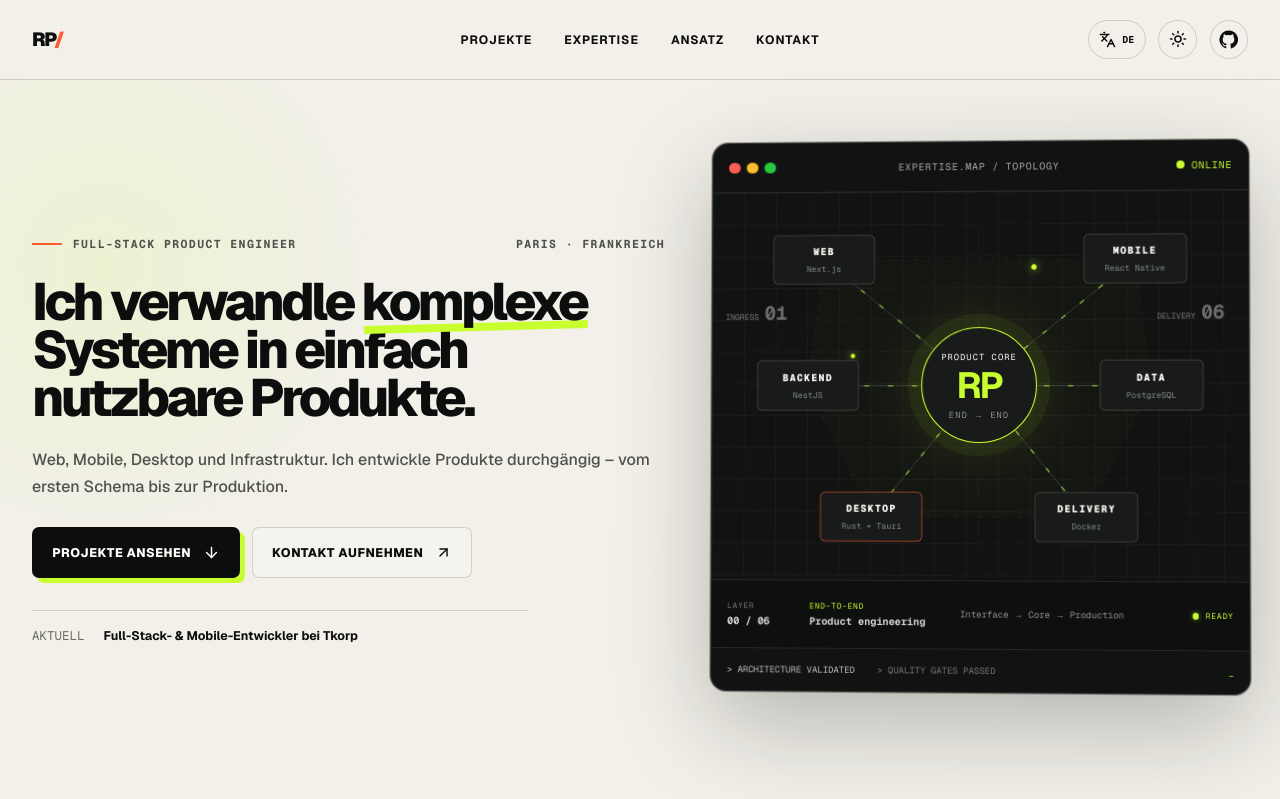
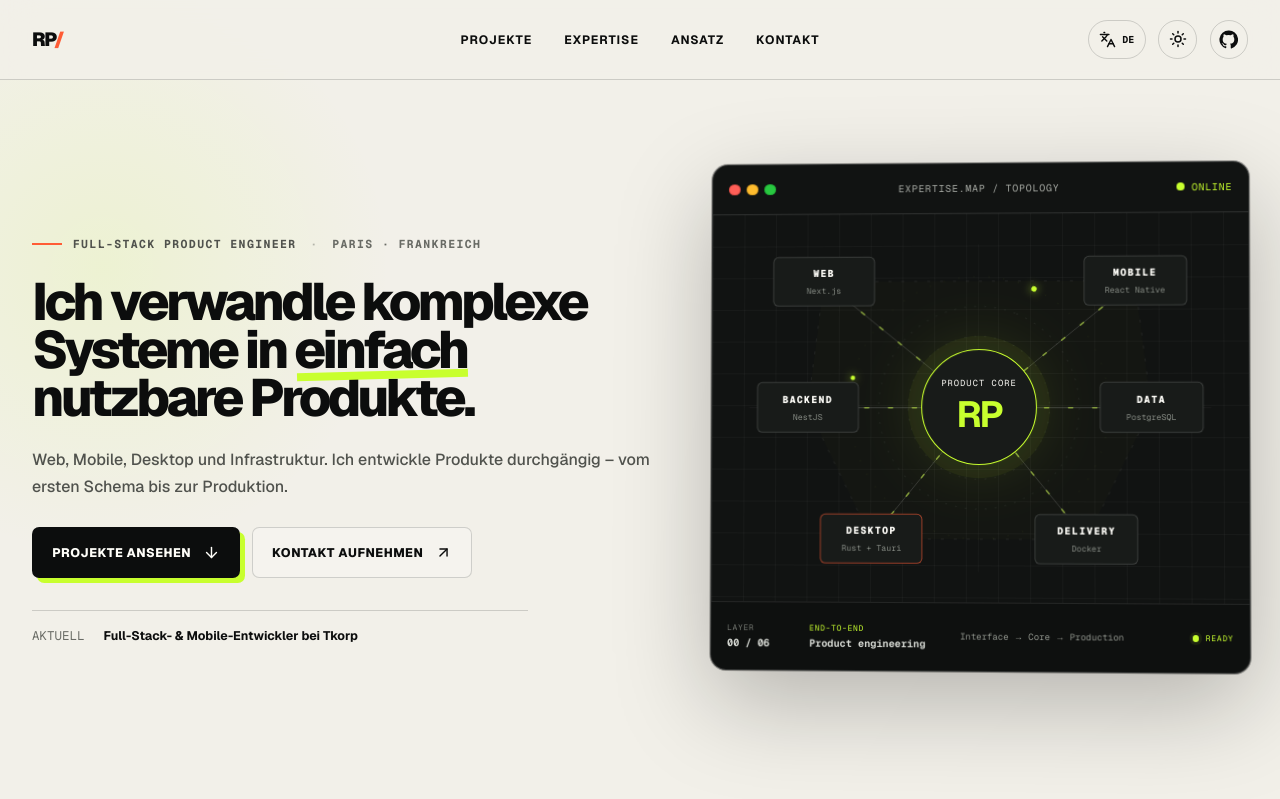
Before and after one commit to raphplt/raph-portfolio, a Next.js app: page /de in a window 1280 px wide. Shown: the top 799 px of the page. Built offline with nearby package versions, Linux system fonts and the light colour scheme.

Commit message:
Correction de l'affichage

```diff
--- a/app/globals.css
+++ b/app/globals.css
@@ -52,7 +52,11 @@ html {
 body {
   margin: 0;
   background:
-    radial-gradient(circle at 8% 4%, rgba(200, 255, 46, 0.12), transparent 18rem),
+    radial-gradient(
+      circle at 8% 4%,
+      rgba(200, 255, 46, 0.12),
+      transparent 18rem
+    ),
     var(--paper);
   color: var(--text);
   font-family: var(--font-sans), Arial, sans-serif;
@@ -329,8 +333,7 @@ html[data-theme="dark"] .theme-moon {
 .eyebrow {
   display: flex;
   align-items: center;
-  justify-content: space-between;
-  max-width: 52rem;
+  gap: 0.85rem;
   margin: 0 0 1.7rem;
   color: var(--copy);
   font-family: var(--font-mono), monospace;
@@ -352,8 +355,20 @@ html[data-theme="dark"] .theme-moon {
   content: "";
 }
 
+.eyebrow span:last-child {
+  display: inline-flex;
+  align-items: center;
+  gap: 0.85rem;
+  color: var(--muted);
+}
+
+.eyebrow span:last-child::before {
+  opacity: 0.45;
+  content: "·";
+}
+
 .hero h1 {
-  max-width: 52rem;
+  max-width: 44rem;
   margin: 0;
   font-size: clamp(3.55rem, 5.15vw, 6.35rem);
   font-weight: 760;
@@ -468,16 +483,34 @@ html[data-theme="dark"] .theme-moon {
   min-width: 0;
 }
 
+/* La carte est toujours sombre. En thème clair elle se détache du papier
+   toute seule ; en thème sombre il faut la remonter au-dessus du fond de page
+   (--paper: #101110) pour qu'elle reste lisible comme une fenêtre posée. */
 .system-map {
+  --map-bg: #111312;
+  --map-grid: rgba(255, 255, 255, 0.032);
+  --map-node: #181b19;
+  --map-node-active: #1d211b;
+  --map-border: rgba(255, 255, 255, 0.15);
+  --map-shadow: 0 2rem 6rem rgba(0, 0, 0, 0.25), 0 0 0 1px rgba(0, 0, 0, 0.3);
+
   overflow: hidden;
-  border: 1px solid rgba(255, 255, 255, 0.15);
+  border: 1px solid var(--map-border);
   border-radius: 1rem;
-  background: #111312;
-  box-shadow:
-    0 2rem 6rem rgba(0, 0, 0, 0.25),
-    0 0 0 1px rgba(0, 0, 0, 0.3);
+  background: var(--map-bg);
+  box-shadow: var(--map-shadow);
   color: var(--white);
   transform: perspective(1200px) rotateY(-2deg) rotateX(1deg);
+}
+
+html[data-theme="dark"] .system-map {
+  --map-bg: #1a1d1a;
+  --map-grid: rgba(255, 255, 255, 0.045);
+  --map-node: #262a25;
+  --map-node-active: #2f342d;
+  --map-border: rgba(255, 255, 255, 0.24);
+  --map-shadow:
+    0 1.5rem 4rem rgba(0, 0, 0, 0.55), 0 0 0 1px rgba(255, 255, 255, 0.05);
 }
 
 .system-bar {
@@ -581,9 +614,9 @@ html[data-theme="dark"] .theme-moon {
   aspect-ratio: 1.38;
   min-width: 0;
   background:
-    linear-gradient(rgba(255, 255, 255, 0.032) 1px, transparent 1px),
-    linear-gradient(90deg, rgba(255, 255, 255, 0.032) 1px, transparent 1px),
-    #111312;
+    linear-gradient(var(--map-grid) 1px, transparent 1px),
+    linear-gradient(90deg, var(--map-grid) 1px, transparent 1px),
+    var(--map-bg);
   background-size: 32px 32px;
 }
 
@@ -693,8 +726,7 @@ html[data-theme="dark"] .theme-moon {
 
 .system-map.is-paused .link-flow,
 .system-map.is-paused .orbit,
-.system-map.is-paused .orbit-packet,
-.system-map.is-paused .log-cursor {
+.system-map.is-paused .orbit-packet {
   animation-play-state: paused;
 }
 
@@ -703,8 +735,8 @@ html[data-theme="dark"] .theme-moon {
   position: absolute;
   display: grid;
   padding: 0;
-  border: 1px solid rgba(255, 255, 255, 0.15);
-  background: #181b19;
+  border: 1px solid var(--map-border);
+  background: var(--map-node);
   color: inherit;
   cursor: pointer;
   font: inherit;
@@ -716,7 +748,9 @@ html[data-theme="dark"] .theme-moon {
   left: 50%;
   width: 7rem;
   height: 7rem;
-  grid-template-rows: 1fr auto 1fr;
+  grid-template-rows: auto auto;
+  align-content: center;
+  gap: 0.15rem;
   padding: 0.85rem 0.45rem;
   border-color: rgba(200, 255, 46, 0.62);
   border-radius: 50%;
@@ -755,12 +789,7 @@ html[data-theme="dark"] .theme-moon {
 }
 
 .system-center .center-kicker {
-  align-self: end;
   color: var(--white);
-}
-
-.system-center span:last-child {
-  align-self: start;
 }
 
 .system-node {
@@ -784,7 +813,7 @@ html[data-theme="dark"] .theme-moon {
 .system-node.is-active {
   z-index: 2;
   border-color: var(--signal);
-  background: #1d211b;
+  background: var(--map-node-active);
   box-shadow: 0 0 1.8rem rgba(200, 255, 46, 0.09);
   transform: translate(-50%, calc(-50% - 3px));
 }
@@ -846,31 +875,6 @@ html[data-theme="dark"] .theme-moon {
   --node-y: 83.721%;
 }
 
-.system-readout {
-  position: absolute;
-  display: flex;
-  align-items: baseline;
-  gap: 0.35rem;
-  color: #747871;
-  font-family: var(--font-mono), monospace;
-  font-size: 0.5rem;
-}
-
-.system-readout strong {
-  color: rgba(255, 255, 255, 0.38);
-  font-size: 1.2rem;
-}
-
-.readout-left {
-  top: 28%;
-  left: 2.5%;
-}
-
-.readout-right {
-  top: 28%;
-  right: 4.5%;
-}
-
 .system-inspector {
   display: grid;
   min-height: 4.25rem;
@@ -928,29 +932,6 @@ html[data-theme="dark"] .theme-moon {
   border-radius: 50%;
   background: var(--signal);
   box-shadow: 0 0 0 3px rgba(200, 255, 46, 0.08);
-}
-
-.system-log {
-  display: flex;
-  gap: 1.4rem;
-  min-height: 2.7rem;
-  align-items: center;
-  padding-inline: 1rem;
-  border-top: 1px solid rgba(255, 255, 255, 0.09);
-  color: #747872;
-  font-family: var(--font-mono), monospace;
-  font-size: 0.56rem;
-  text-transform: uppercase;
-}
-
-.system-log span:first-child {
-  color: #bec2ba;
-}
-
-.log-cursor {
-  margin-left: auto;
-  color: var(--signal);
-  animation: cursor-blink 1s step-end infinite;
 }
 
 .system-dialog {
@@ -1151,7 +1132,11 @@ html[data-theme="dark"] .theme-moon {
   justify-items: center;
   padding: 2rem;
   background:
-    radial-gradient(circle at 50% 55%, rgba(200, 255, 46, 0.11), transparent 32%),
+    radial-gradient(
+      circle at 50% 55%,
+      rgba(200, 255, 46, 0.11),
+      transparent 32%
+    ),
     rgba(4, 6, 5, 0.6);
   text-align: center;
   backdrop-filter: blur(3px);
@@ -1315,7 +1300,11 @@ html[data-theme="dark"] .theme-moon {
   grid-template-rows: auto auto minmax(0, auto);
   align-content: center;
   background:
-    radial-gradient(circle at 50% 20%, rgba(200, 255, 46, 0.09), transparent 35%),
+    radial-gradient(
+      circle at 50% 20%,
+      rgba(200, 255, 46, 0.09),
+      transparent 35%
+    ),
     rgba(4, 6, 5, 0.93);
 }
 
@@ -1862,7 +1851,11 @@ html[data-theme="dark"] .theme-moon {
 .expertise {
   overflow: hidden;
   background:
-    radial-gradient(circle at 90% 10%, rgba(200, 255, 46, 0.1), transparent 25rem),
+    radial-gradient(
+      circle at 90% 10%,
+      rgba(200, 255, 46, 0.1),
+      transparent 25rem
+    ),
     var(--ink);
   color: var(--white);
 }
@@ -2256,12 +2249,6 @@ footer {
   }
 }
 
-@keyframes cursor-blink {
-  50% {
-    opacity: 0;
-  }
-}
-
 @keyframes status-pulse {
   0% {
     box-shadow: 0 0 0 0 rgba(111, 159, 0, 0.3);
@@ -2623,10 +2610,6 @@ footer {
     font-size: 0.45rem;
   }
 
-  .system-readout {
-    display: none;
-  }
-
   .system-inspector {
     min-height: 5.5rem;
     grid-template-columns: auto 1fr auto;
@@ -2637,14 +2620,6 @@ footer {
   .system-inspector code {
     grid-column: 1 / -1;
     grid-row: 2;
-  }
-
-  .system-log {
-    gap: 0.7rem;
-  }
-
-  .system-log span:nth-child(2) {
-    display: none;
   }
 
   .proof-item {
--- a/components/system-map.tsx
+++ b/components/system-map.tsx
@@ -200,7 +200,6 @@ function SystemPanel({
         >
           <span className="center-kicker">PRODUCT CORE</span>
           <strong>RP</strong>
-          <span>END → END</span>
         </button>
 
         {nodes.map((node) => (
@@ -219,14 +218,6 @@ function SystemPanel({
           </button>
         ))}
 
-        <div className="system-readout readout-left" aria-hidden="true">
-          <span>INGRESS</span>
-          <strong>01</strong>
-        </div>
-        <div className="system-readout readout-right" aria-hidden="true">
-          <span>DELIVERY</span>
-          <strong>06</strong>
-        </div>
       </div>
 
       <div className="system-inspector" key={active.id} aria-live="polite">
@@ -245,11 +236,6 @@ function SystemPanel({
         </span>
       </div>
 
-      <div className="system-log" aria-hidden="true">
-        <span>&gt; architecture validated</span>
-        <span>&gt; quality gates passed</span>
-        <span className="log-cursor">_</span>
-      </div>
     </div>
   );
 }
--- a/lib/content.ts
+++ b/lib/content.ts
@@ -202,9 +202,9 @@ const fr: PortfolioContent = {
   hero: {
     role: "FULL-STACK PRODUCT ENGINEER",
     location: "PARIS · FRANCE",
-    before: "Je transforme des systèmes",
-    accent: "complexes",
-    after: "en produits simples à utiliser.",
+    before: "Je transforme des systèmes complexes en produits",
+    accent: "simples",
+    after: "à utiliser.",
     intro:
       "Web, mobile, desktop et infrastructure. Je conçois des produits de bout en bout, du premier schéma jusqu’à la production.",
     projects: "Voir mes projets",
@@ -419,9 +419,9 @@ const en: PortfolioContent = {
   hero: {
     role: "FULL-STACK PRODUCT ENGINEER",
     location: "PARIS · FRANCE",
-    before: "I turn",
-    accent: "complex",
-    after: "systems into products that feel simple.",
+    before: "I turn complex systems into products that feel",
+    accent: "simple",
+    after: "to use.",
     intro:
       "Web, mobile, desktop and infrastructure. I build products end to end, from the first schema to production.",
     projects: "View my work",
@@ -635,9 +635,9 @@ const es: PortfolioContent = {
   hero: {
     role: "FULL-STACK PRODUCT ENGINEER",
     location: "PARÍS · FRANCIA",
-    before: "Transformo sistemas",
-    accent: "complejos",
-    after: "en productos fáciles de usar.",
+    before: "Transformo sistemas complejos en productos",
+    accent: "fáciles",
+    after: "de usar.",
     intro:
       "Web, móvil, escritorio e infraestructura. Construyo productos de principio a fin, desde el primer esquema hasta producción.",
     projects: "Ver mis proyectos",
@@ -852,9 +852,9 @@ const de: PortfolioContent = {
   hero: {
     role: "FULL-STACK PRODUCT ENGINEER",
     location: "PARIS · FRANKREICH",
-    before: "Ich verwandle",
-    accent: "komplexe",
-    after: "Systeme in einfach nutzbare Produkte.",
+    before: "Ich verwandle komplexe Systeme in",
+    accent: "einfach",
+    after: "nutzbare Produkte.",
     intro:
       "Web, Mobile, Desktop und Infrastruktur. Ich entwickle Produkte durchgängig – vom ersten Schema bis zur Produktion.",
     projects: "Projekte ansehen",
```
